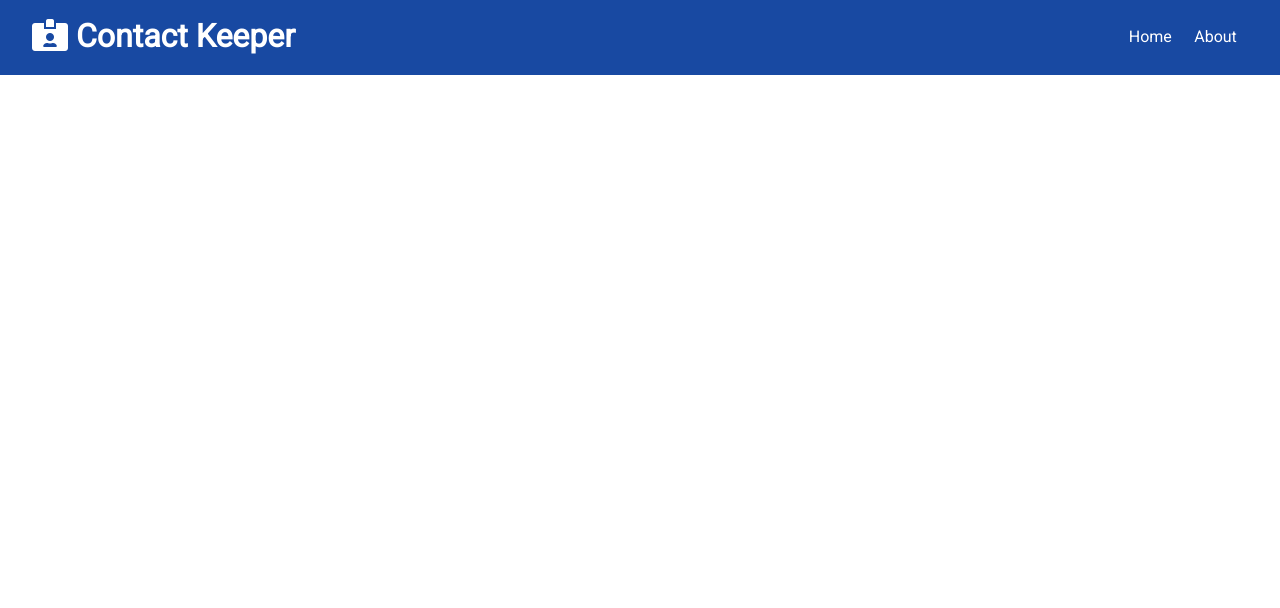
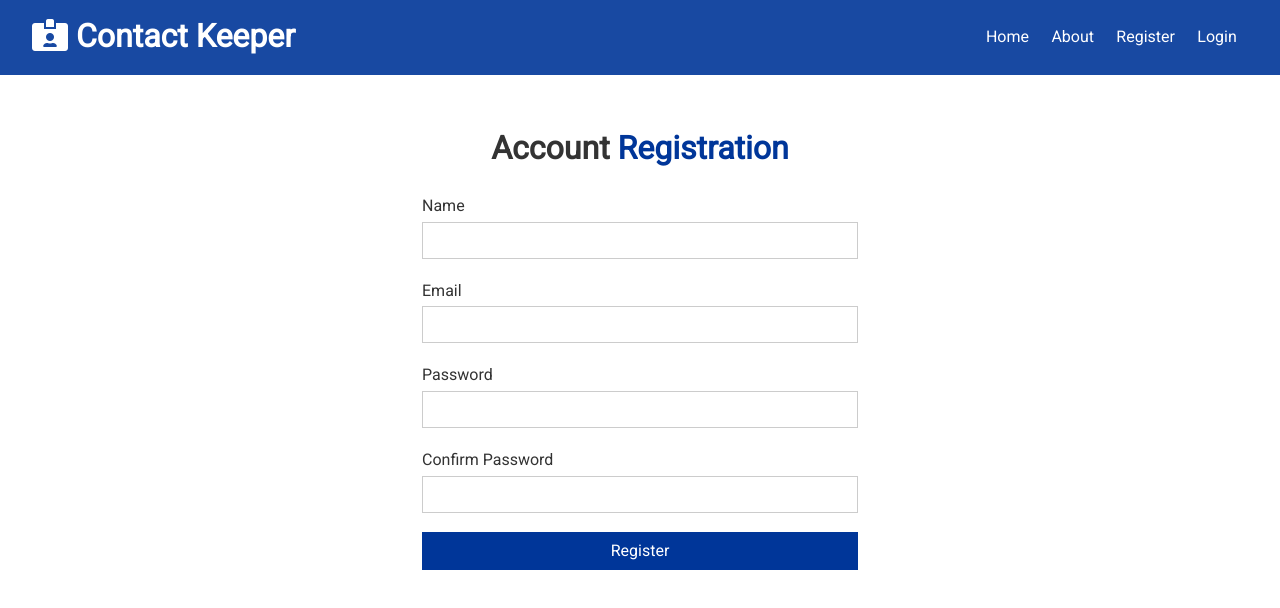
Before and after one commit to rick427/contact-keeper, a React (Create React App) app in the folder client/: page /register in a window 1280 px wide. Shown: the top 608 px of the page. Built offline with nearby package versions, Linux system fonts and the light colour scheme.

Commit message:
register and login components

```diff
--- a/client/src/App.js
+++ b/client/src/App.js
@@ -7,6 +7,8 @@
 
 import ContactState from './context/contact/ContactState';
 import AuthState from './context/auth/AuthState';
+import Register from './components/auth/Register';
+import Login from './components/auth/Login';
 
 function App() {
   return (
@@ -19,6 +21,8 @@
                 <Switch>
                   <Route exact path="/" component={Home}/>
                   <Route exact path="/about" component={About}/>
+                  <Route exact path="/register" component={Register}/>
+                  <Route exact path="/login" component={Login}/>
                 </Switch>
               </div>
           </Fragment>
--- /dev/null
+++ b/client/src/components/auth/Login.js
@@ -0,0 +1,47 @@
+import React, {useState} from 'react';
+
+const Login = () => {
+    const [user, setUser] = useState({
+        email: '',
+        password: '',
+    })
+    const {email, password} = user;
+
+    const handleChange = e => {
+        setUser({...user, [e.target.name]: e.target.value});
+    }
+
+    const handleSubmit = e => {
+        e.preventDefault();
+        console.log('register submitted');
+    }
+
+    return (
+        <div className="form-container">
+            <h1>Account <span className="text-primary">Login</span></h1>
+            <form onSubmit={handleSubmit}>
+                <div className="form-group">
+                    <label htmlFor="email">Email</label>
+                    <input
+                        type="email"
+                        name="email"
+                        value={email}
+                        onChange={handleChange}
+                    />
+                </div>
+                <div className="form-group">
+                    <label htmlFor="password">Password</label>
+                    <input
+                        type="password"
+                        name="password"
+                        value={password}
+                        onChange={handleChange}
+                    />
+                </div>
+                <input type="submit" value="Register" className="btn btn-primary btn-block" />
+            </form>
+        </div>
+    )
+}
+
+export default Login;
--- /dev/null
+++ b/client/src/components/auth/Register.js
@@ -0,0 +1,67 @@
+import React, {useState} from 'react';
+
+const Register = () => {
+    const [user, setUser] = useState({
+        name: '',
+        email: '',
+        password: '',
+        password2: ''
+    })
+    const {name, email, password, password2} = user;
+
+    const handleChange = e => {
+        setUser({...user, [e.target.name]: e.target.value});
+    }
+
+    const handleSubmit = e => {
+        e.preventDefault();
+        console.log('register submitted');
+    }
+
+    return (
+        <div className="form-container">
+            <h1>Account <span className="text-primary">Registration</span></h1>
+            <form onSubmit={handleSubmit}>
+                <div className="form-group">
+                    <label htmlFor="name">Name</label>
+                    <input
+                        type="text"
+                        name="name"
+                        value={name}
+                        onChange={handleChange}
+                    />
+                </div>
+                <div className="form-group">
+                    <label htmlFor="email">Email</label>
+                    <input
+                        type="email"
+                        name="email"
+                        value={email}
+                        onChange={handleChange}
+                    />
+                </div>
+                <div className="form-group">
+                    <label htmlFor="password">Password</label>
+                    <input
+                        type="password"
+                        name="password"
+                        value={password}
+                        onChange={handleChange}
+                    />
+                </div>
+                <div className="form-group">
+                    <label htmlFor="password2">Confirm Password</label>
+                    <input
+                        type="text"
+                        name="password2"
+                        value={password2}
+                        onChange={handleChange}
+                    />
+                </div>
+                <input type="submit" value="Register" className="btn btn-primary btn-block" />
+            </form>
+        </div>
+    )
+}
+
+export default Register;
--- a/client/src/components/layout/Navbar.js
+++ b/client/src/components/layout/Navbar.js
@@ -16,6 +16,12 @@
                 <li>
                     <Link to="/about">About</Link>
                 </li>
+                <li>
+                    <Link to="/register">Register</Link>
+                </li>
+                <li>
+                    <Link to="/login">Login</Link>
+                </li>
             </ul>
         </div>
     )
```
